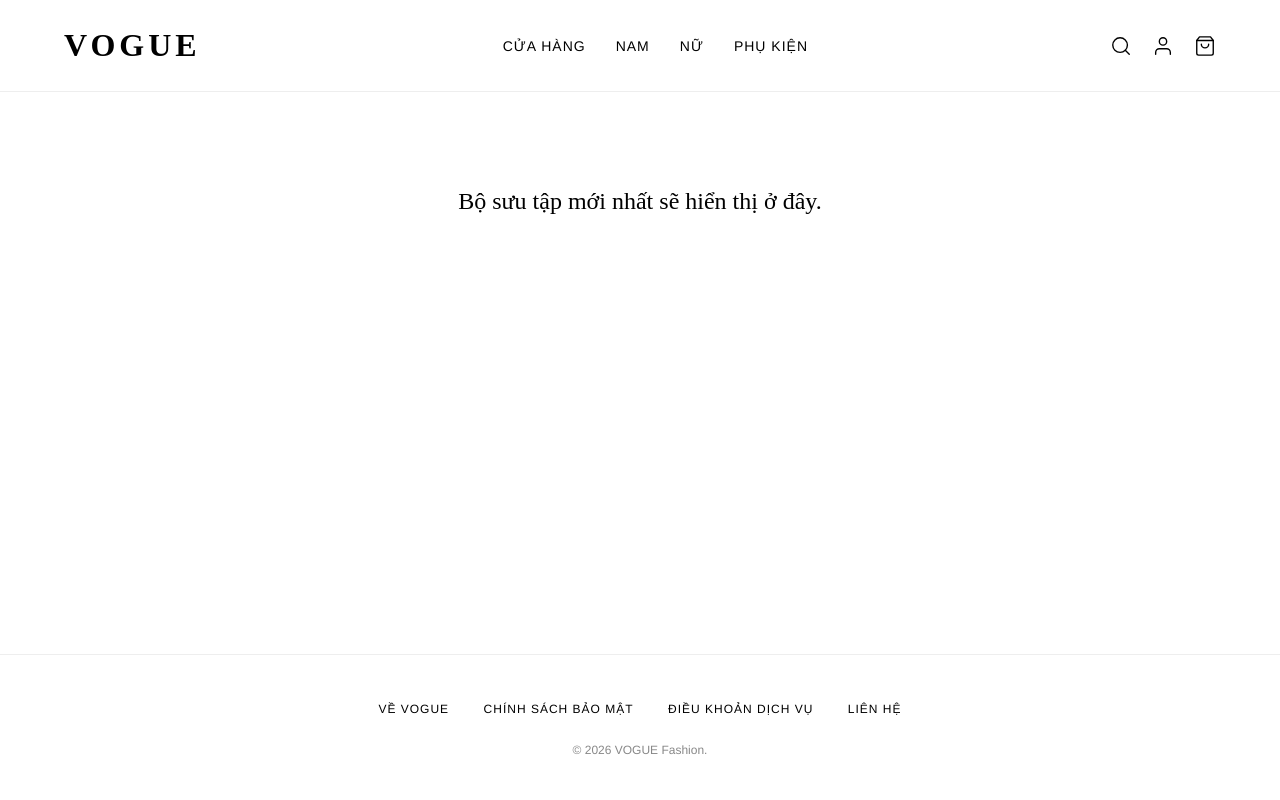
After one commit to JaseSous/vogue, a PHP site: page / in a window 1280 px wide. The commit adds this page. Run offline with PHP 8.4, Linux system fonts and the light colour scheme.

Commit message:
feat(ui): implement header, footer and index page (for testing)

```diff
--- a/assets/css/style.css
+++ b/assets/css/style.css
@@ -6,13 +6,19 @@
     font-family: 'Helvetica Neue', Helvetica, Arial, sans-serif;
 }
 
+h1, h2, h3, h4, h5, h6 {
+    font-family: 'Times New Roman', Times, serif;
+    font-weight: normal;
+    color: #000000;
+}
+
 body {
     background-color: #ffffff;
     color: #000000;
     line-height: 1.6;
     display: flex;
     flex-direction: column;
-    min-height: 100vh; /* Giúp footer luôn nằm ở đáy trang */
+    min-height: 100vh;
 }
 
 a {
@@ -49,7 +55,8 @@ header {
 }
 
 .logo a {
-    font-size: 28px;
+    font-family: 'Times New Roman', Times, serif;
+    font-size: 32px;
     font-weight: 700;
     letter-spacing: 4px;
     text-transform: uppercase;
@@ -75,7 +82,7 @@ header {
 
 /* --- MAIN CONTENT --- */
 main {
-    flex: 1; /* Đẩy footer xuống dưới cùng */
+    flex: 1;
     padding: 40px 0;
 }
 
@@ -103,3 +110,74 @@ footer {
     font-size: 12px;
     color: #888888;
 }
+
+/* --- ICON ACTIONS & SEARCH BAR --- */
+.user-actions {
+    display: flex;
+    align-items: center;
+    gap: 20px;
+}
+
+.user-actions a, .search-container button {
+    color: #000000;
+    display: flex;
+    align-items: center;
+    background: none;
+    border: none;
+    cursor: pointer;
+}
+
+.search-container {
+    position: relative;
+    display: flex;
+    align-items: center;
+}
+
+#search-form {
+    display: flex;
+    align-items: center;
+    position: relative; /* Làm gốc toạ độ để input bám vào */
+}
+
+#search-input {
+    position: absolute; /* Rút input khỏi luồng chuẩn để không đẩy các thẻ khác */
+    right: 100%;        /* Đẩy input trượt sang mép trái của nút kính lúp */
+    top: 50%;
+    transform: translateY(-50%); /* Căn giữa theo chiều dọc */
+    width: 0;
+    opacity: 0;
+    border: none;
+    border-bottom: 1px solid #000000;
+    outline: none;
+    padding: 0;
+    font-size: 14px;
+    font-family: 'Helvetica Neue', Helvetica, Arial, sans-serif;
+    background: #ffffff; /* Cho nền trắng để nếu có trượt đè lên vùng khác thì vẫn dễ nhìn */
+    transition: width 0.4s ease, opacity 0.4s ease, padding 0.4s ease;
+    z-index: 10; /* Đảm bảo thanh tìm kiếm luôn nổi lên trên cùng */
+}
+
+/* Khi thanh tìm kiếm được kích hoạt */
+#search-input.active {
+    width: 180px;
+    opacity: 1;
+    padding: 5px 10px;
+    margin-right: 8px; /* Khoảng cách nhẹ giữa chữ và kính lúp */
+}
+
+.cart-icon {
+    position: relative;
+}
+
+/* --- Hiệu ứng hover cho tất cả icon ở Header --- */
+.user-actions a:hover,
+.search-container button:hover {
+    opacity: 0.5;
+    transition: opacity 0.3s ease;
+}
+
+/* Đảm bảo icon có hiệu ứng chuyển đổi mượt mà khi di chuột ra/vào */
+.user-actions a,
+.search-container button {
+    transition: opacity 0.3s ease;
+}
--- /dev/null
+++ b/assets/js/main.js
@@ -0,0 +1,32 @@
+document.addEventListener("DOMContentLoaded", function() {
+    const searchBtn = document.getElementById('search-btn');
+    const searchInput = document.getElementById('search-input');
+    const searchForm = document.getElementById('search-form');
+
+    if(searchBtn && searchInput) {
+        searchBtn.addEventListener('click', function() {
+            if (!searchInput.classList.contains('active')) {
+                // Mở thanh tìm kiếm
+                searchInput.classList.add('active');
+                searchInput.focus();
+            } else {
+                // Nếu đã mở và có nhập nội dung -> Thực hiện tìm kiếm
+                if (searchInput.value.trim() !== "") {
+                    searchForm.submit();
+                } else {
+                    // Nếu để trống mà click lại -> Đóng thanh tìm kiếm
+                    searchInput.classList.remove('active');
+                }
+            }
+        });
+
+        // Tự động thu gọn khi click ra ngoài vùng tìm kiếm
+        document.addEventListener('click', function(event) {
+            if (!searchForm.contains(event.target) && searchInput.classList.contains('active')) {
+                if (searchInput.value.trim() === "") {
+                    searchInput.classList.remove('active');
+                }
+            }
+        });
+    }
+});
--- /dev/null
+++ b/includes/footer.php
@@ -0,0 +1,15 @@
+</div> </main> <footer>
+    <div class="container">
+        <div class="footer-links">
+            <a href="#">Về VOGUE</a>
+            <a href="#">Chính sách bảo mật</a>
+            <a href="#">Điều khoản dịch vụ</a>
+            <a href="#">Liên hệ</a>
+        </div>
+        <p class="copyright">&copy; <?php echo date("Y"); ?> VOGUE Fashion.</p>
+    </div>
+</footer>
+
+<script src="assets/js/main.js"></script>
+</body>
+</html>
--- /dev/null
+++ b/includes/header.php
@@ -0,0 +1,58 @@
+<?php
+if (session_status() === PHP_SESSION_NONE) {
+    session_start();
+}
+require_once 'db.php';
+?>
+<!DOCTYPE html>
+<html lang="vi">
+<head>
+    <meta charset="UTF-8">
+    <meta name="viewport" content="width=device-width, initial-scale=1.0">
+    <title>VOGUE - Minimalist Fashion</title>
+    <link rel="stylesheet" href="assets/css/style.css">
+</head>
+<body>
+
+<header>
+    <div class="container header-inner">
+        <div class="logo">
+            <a href="index.php">VOGUE</a>
+        </div>
+
+        <nav>
+            <ul class="nav-links">
+                <li><a href="index.php">Cửa hàng</a></li>
+                <li><a href="#">Nam</a></li>
+                <li><a href="#">Nữ</a></li>
+                <li><a href="#">Phụ kiện</a></li>
+            </ul>
+        </nav>
+
+        <div class="user-actions">
+            <div class="search-container">
+                <form action="index.php" method="GET" id="search-form">
+                    <input type="text" name="search" id="search-input" placeholder="Tìm kiếm...">
+                    <button type="button" id="search-btn" aria-label="Tìm kiếm">
+                        <svg viewBox="0 0 24 24" width="22" height="22" stroke="currentColor" stroke-width="1.5" fill="none" stroke-linecap="round" stroke-linejoin="round"><circle cx="11" cy="11" r="8"></circle><line x1="21" y1="21" x2="16.65" y2="16.65"></line></svg>
+                    </button>
+                </form>
+            </div>
+
+            <?php
+                // Định tuyến: Đã đăng nhập -> vào lịch sử/tài khoản; Chưa -> vào login
+                $profile_link = isset($_SESSION['user_id']) ? 'history.php' : 'login.php';
+            ?>
+            <a href="<?php echo $profile_link; ?>" aria-label="Tài khoản">
+                <svg viewBox="0 0 24 24" width="22" height="22" stroke="currentColor" stroke-width="1.5" fill="none" stroke-linecap="round" stroke-linejoin="round"><path d="M20 21v-2a4 4 0 0 0-4-4H8a4 4 0 0 0-4 4v2"></path><circle cx="12" cy="7" r="4"></circle></svg>
+            </a>
+
+            <a href="cart.php" aria-label="Giỏ hàng" class="cart-icon">
+                <svg viewBox="0 0 24 24" width="22" height="22" stroke="currentColor" stroke-width="1.5" fill="none" stroke-linecap="round" stroke-linejoin="round"><path d="M6 2L3 6v14a2 2 0 0 0 2 2h14a2 2 0 0 0 2-2V6l-3-4z"></path><line x1="3" y1="6" x2="21" y2="6"></line><path d="M16 10a4 4 0 0 1-8 0"></path></svg>
+            </a>
+        </div>
+    </div>
+</header>
+
+<main>
+    <div class="container">
--- /dev/null
+++ b/index.php
@@ -0,0 +1,5 @@
+<?php require_once 'includes/header.php'; ?>
+
+<h2 style="text-align: center; margin-top: 50px; font-weight: 300;">Bộ sưu tập mới nhất sẽ hiển thị ở đây.</h2>
+
+<?php require_once 'includes/footer.php'; ?>
```
